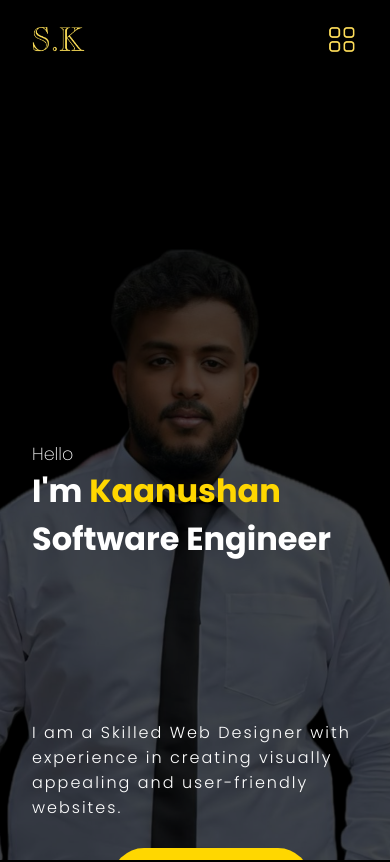
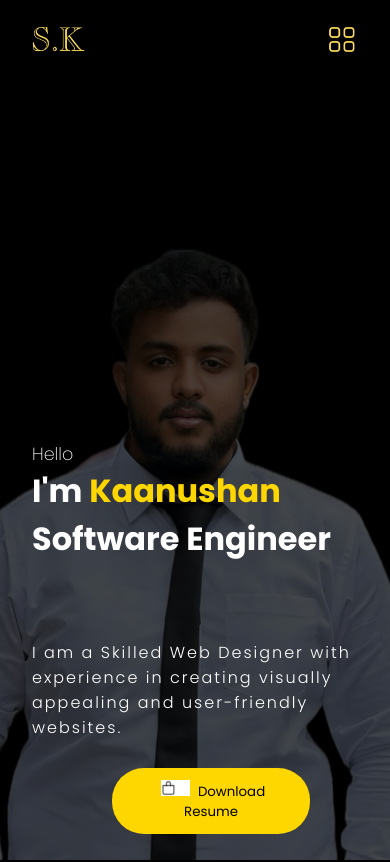
Before and after one commit to Kaanu0824/SK_Portfolio, a React (Create React App) app: page / in a window 390 px wide. Shown: the top 862 px of the page. Built offline with nearby package versions, Linux system fonts and the light colour scheme.

Commit message:
Animation Changes

```diff
--- a/src/components/Intro/intro.css
+++ b/src/components/Intro/intro.css
@@ -91,14 +91,14 @@
     .IntroPara {
       font-weight: 300;
       position: absolute;
-      top: 40rem;
+      top: 35rem;
       text-align: left;
     }
 
     .btn {
       margin: 0 5rem;
       position: absolute;
-      top: 48rem;
+      top: 43rem;
     }
 
     .introText {
--- a/src/components/Intro/intro.js
+++ b/src/components/Intro/intro.js
@@ -12,7 +12,7 @@ function Intro() {
           I'm <span className="introName">Kaanushan</span> <br /> Software Engineer
         </span>
         <p className="IntroPara">
-          I am a Skilled Web Designer with experience in creating visually <br />
+          I am a Skilled Web Designer with experience in creating visually
           appealing and user-friendly websites.
         </p>
         <a
```
